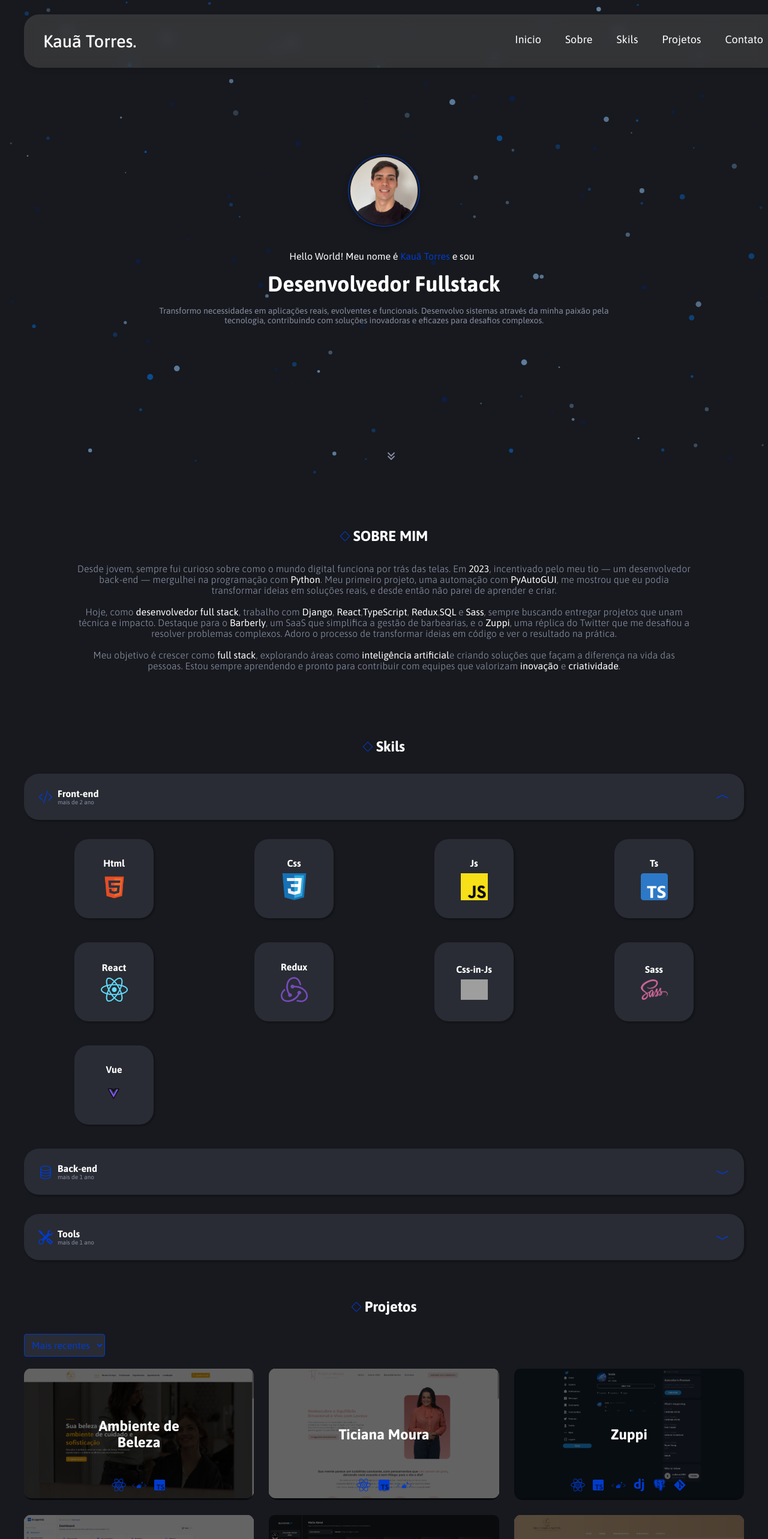
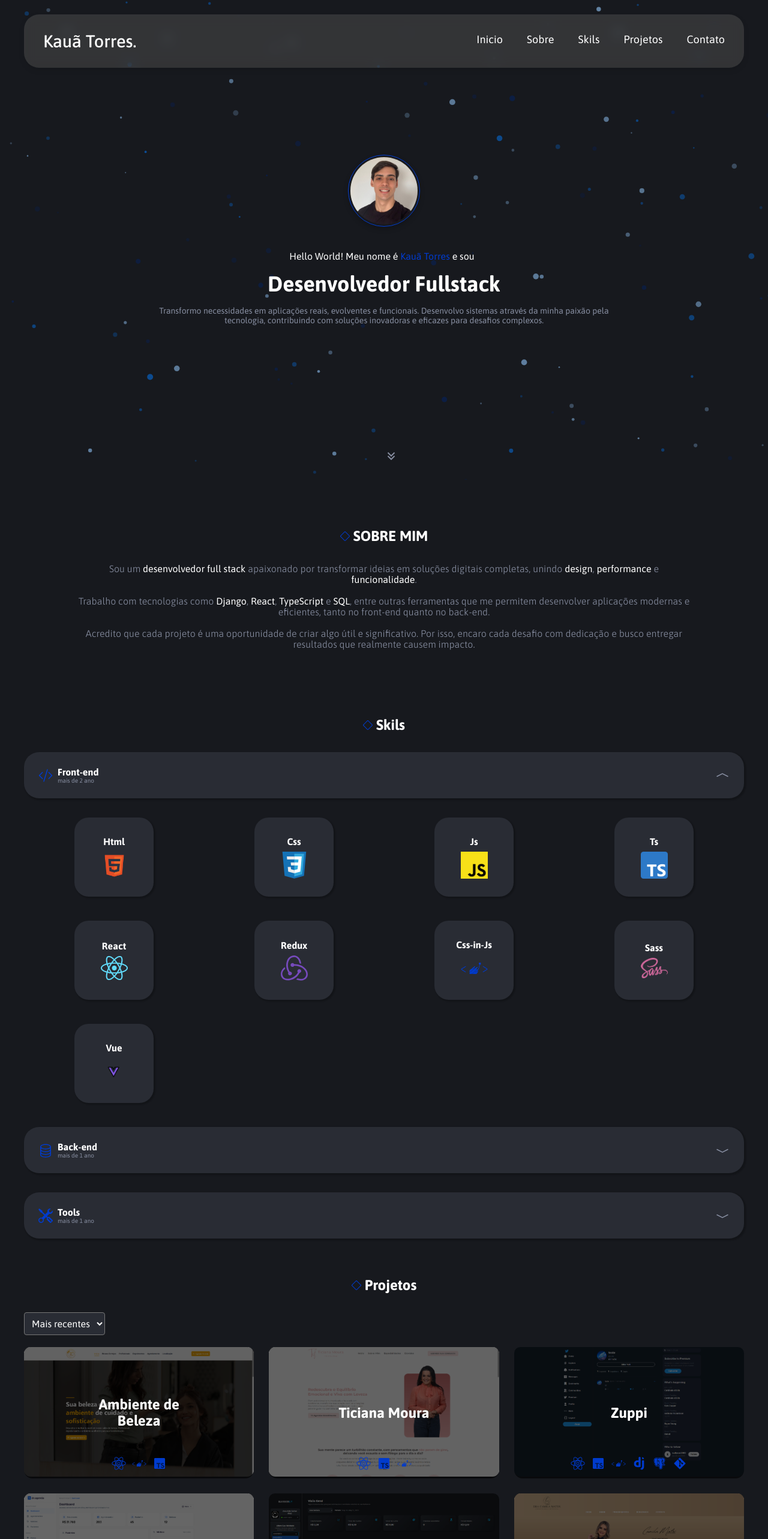
Before and after one commit to kauatorresfranca/portfolio, a React (Vite) app: page / in a window 1280 px wide. Shown: the top 2566 px of the page at 60% size. Built offline with nearby package versions, Linux system fonts and the light colour scheme; grey boxes are pictures that could not be loaded.

Commit message:
refactor: update AboutMe component text for clarity and improve header styles

```diff
--- a/src/components/about_me/index.tsx
+++ b/src/components/about_me/index.tsx
@@ -1,9 +1,7 @@
 import { colors } from "../../styles"
 import * as S from "./styles"
 
-
 const AboutMe = () => {
-
   return (
     <div className="container">
       <S.AboutMe id='about'>
@@ -16,36 +14,20 @@ const AboutMe = () => {
           </h2>
 
           <p>
-            Desde jovem, sempre fui curioso sobre como o mundo digital funciona por trás das telas.
-            Em <span className="bold">2023</span>, incentivado pelo meu tio — um desenvolvedor back-end —
-            mergulhei na programação com <span className="bold">Python</span>.
-            Meu primeiro projeto, uma automação com <span className="bold">PyAutoGUI</span>,
-            me mostrou que eu podia transformar ideias em soluções reais,
-            e desde então não parei de aprender e criar.
+            Sou um <span className="bold">desenvolvedor full stack</span> apaixonado por transformar ideias em soluções digitais completas, unindo <span className="bold">design</span>, <span className="bold">performance</span> e <span className="bold">funcionalidade</span>.
           </p>
 
           <br />
 
           <p>
-            Hoje, como <span className="bold">desenvolvedor full stack</span>,
-            trabalho com <span className="bold">Django</span>, <span className="bold">React</span>,
-            <span className="bold">TypeScript</span>, <span className="bold">Redux</span>,
-            <span className="bold">SQL</span> e <span className="bold">Sass</span>,
-            sempre buscando entregar projetos que unam técnica e impacto.
-            Destaque para o <span className="bold">Barberly</span>, um SaaS que simplifica
-            a gestão de barbearias, e o <span className="bold">Zuppi</span>, uma réplica do Twitter
-            que me desafiou a resolver problemas complexos.
-            Adoro o processo de transformar ideias em código e ver o resultado na prática.
+            Trabalho com tecnologias como <span className="bold">Django</span>, <span className="bold">React</span>, <span className="bold">TypeScript</span> e <span className="bold">SQL</span>, entre outras ferramentas que me permitem desenvolver aplicações modernas e eficientes, tanto no front-end quanto no back-end.
           </p>
 
           <br />
 
           <p>
-            Meu objetivo é crescer como <span className="bold">full stack</span>,
-            explorando áreas como <span className="bold">inteligência artificial</span>
-            e criando soluções que façam a diferença na vida das pessoas.
-            Estou sempre aprendendo e pronto para contribuir com equipes
-            que valorizam <span className="bold">inovação</span> e <span className="bold">criatividade</span>.
+            Acredito que cada projeto é uma oportunidade de criar algo útil e significativo.
+            Por isso, encaro cada desafio com dedicação e busco entregar resultados que realmente causem impacto.
           </p>
         </S.Description>
       </S.AboutMe>
--- a/src/components/header/styles.ts
+++ b/src/components/header/styles.ts
@@ -6,7 +6,7 @@ export const Header = styled.header`
   justify-content: space-evenly;
   align-items: center;
   position: fixed;
-  padding: 16px 32px;
+  padding: 16px 0;
   margin: 24px auto 0 auto;
   z-index: 2;
   background-color: rgba(82, 82, 82, 0.5); /* ✅ alterado */
@@ -40,6 +40,7 @@ export const Header = styled.header`
 
   h1 {
     display: flex;
+    margin-left: 32px;
     align-items: center;
     color: ${colors.title};
     font-size: 29px;
@@ -48,7 +49,7 @@ export const Header = styled.header`
     @media (max-width: ${breakpoints.desktop}) {
       text-align: center;
       margin-right: 32px;
-      margin-left: 0px;
+      margin-left: 16px;
     }
 
     svg {
@@ -61,6 +62,7 @@ export const Links = styled.ul`
   display: flex;
   gap: 40px;
   border: none;
+  margin-right: 32px;
 
   @media (max-width: ${breakpoints.desktop}) {
     display: flex;
@@ -179,7 +181,7 @@ export const HamburguerMenu = styled.div`
   @media (max-width: ${breakpoints.desktop}) {
     display: block;
     position: relative;
-    margin-right: 98px
+    margin-right: 60px
   }
 `
 
--- a/src/components/projects/styles.ts
+++ b/src/components/projects/styles.ts
@@ -139,8 +139,7 @@ export const SortSelect = styled.select`
   margin-bottom: 20px;
   padding: 8px;
   background-color: ${colors.secondaryBackground};
-  color: ${colors.primary};
-  border: 1px solid ${colors.primary};
+  color: ${colors.title};
   border-radius: 4px;
   font-size: 16px;
 
--- a/src/components/skils/index.tsx
+++ b/src/components/skils/index.tsx
@@ -8,7 +8,7 @@ import py from '/py.png'
 import git from '/git.png'
 import redux from '/redux.svg'
 import django from '/django_icon.png'
-import sc from '/styledcomponents.svg'
+import sc from '/styledcomponents.png'
 import vue from '/vue.icon.png'
 import sass from '/sass_icon.png'
 import cypress from '/cypress_icon.svg'
@@ -44,7 +44,7 @@ const Skils = () => {
                   <p>mais de 2 ano</p>
                 </div>
               </S.AreaLeft>
-              <svg xmlns="http://www.w3.org/2000/svg" width="24" height="24" fill={colors.primary} className={frontIsOpen ? 'bi bi-chevron-compact-down open' : 'bi bi-chevron-compact-down'} viewBox="0 0 16 16">
+              <svg xmlns="http://www.w3.org/2000/svg" width="24" height="24" fill={colors.text} className={frontIsOpen ? 'bi bi-chevron-compact-down open' : 'bi bi-chevron-compact-down'} viewBox="0 0 16 16">
                 <path fill-rule="evenodd" d="M1.553 6.776a.5.5 0 0 1 .67-.223L8 9.44l5.776-2.888a.5.5 0 1 1 .448.894l-6 3a.5.5 0 0 1-.448 0l-6-3a.5.5 0 0 1-.223-.67" />
               </svg>
             </S.Acordeon>
@@ -74,7 +74,7 @@ const Skils = () => {
                   <p>mais de 1 ano</p>
                 </div>
               </S.AreaLeft>
-              <svg xmlns="http://www.w3.org/2000/svg" width="24" height="24" fill={colors.primary} className={backIsOpen ? 'bi bi-chevron-compact-down open' : 'bi bi-chevron-compact-down'} viewBox="0 0 16 16">
+              <svg xmlns="http://www.w3.org/2000/svg" width="24" height="24" fill={colors.text} className={backIsOpen ? 'bi bi-chevron-compact-down open' : 'bi bi-chevron-compact-down'} viewBox="0 0 16 16">
                 <path fill-rule="evenodd" d="M1.553 6.776a.5.5 0 0 1 .67-.223L8 9.44l5.776-2.888a.5.5 0 1 1 .448.894l-6 3a.5.5 0 0 1-.448 0l-6-3a.5.5 0 0 1-.223-.67" />
               </svg>
             </S.Acordeon>
@@ -98,7 +98,7 @@ const Skils = () => {
                   <p>mais de 1 ano</p>
                 </div>
               </S.AreaLeft>
-              <svg xmlns="http://www.w3.org/2000/svg" width="24" height="24" fill={colors.primary} className={toolsIsOpen ? 'bi bi-chevron-compact-down open' : 'bi bi-chevron-compact-down'} viewBox="0 0 16 16">
+              <svg xmlns="http://www.w3.org/2000/svg" width="24" height="24" fill={colors.text} className={toolsIsOpen ? 'bi bi-chevron-compact-down open' : 'bi bi-chevron-compact-down'} viewBox="0 0 16 16">
                 <path fill-rule="evenodd" d="M1.553 6.776a.5.5 0 0 1 .67-.223L8 9.44l5.776-2.888a.5.5 0 1 1 .448.894l-6 3a.5.5 0 0 1-.448 0l-6-3a.5.5 0 0 1-.223-.67" />
               </svg>
             </S.Acordeon>
```
